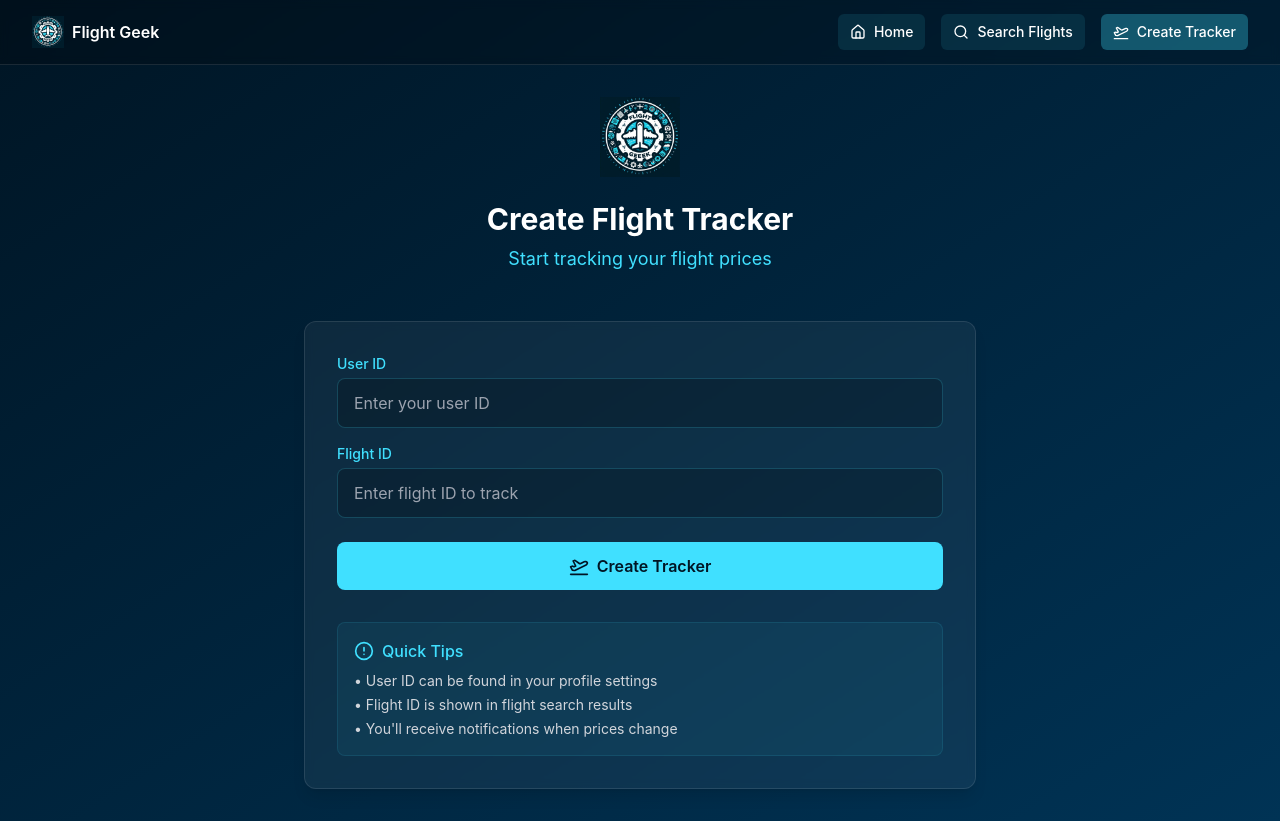
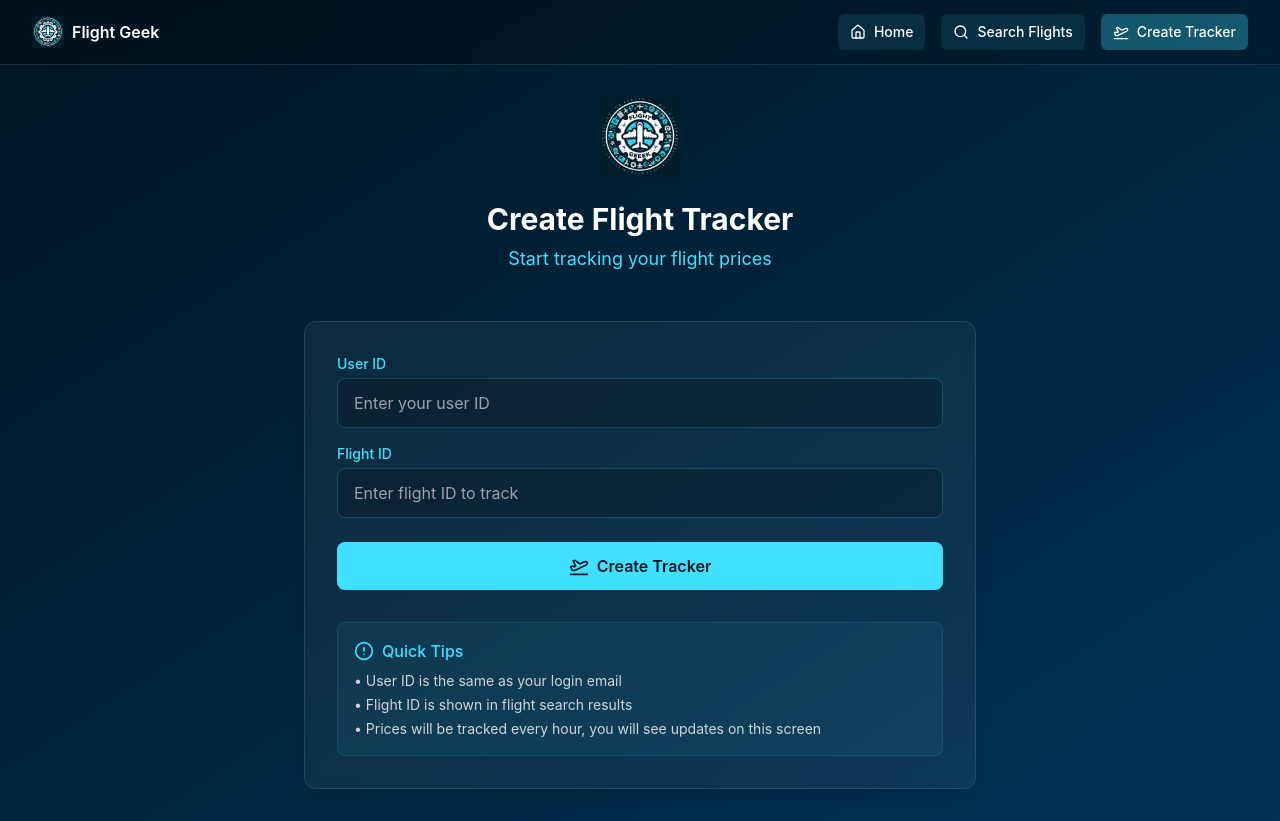
Before and after one commit to liamellison02/flight-geek, a React (Create React App) app in the folder frontend/: page /create-tracker in a window 1280 px wide. Built offline with nearby package versions, Linux system fonts and the light colour scheme.

Commit message:
updated quick tips on createtracker screen

```diff
--- a/frontend/src/components/CreateTracker.js
+++ b/frontend/src/components/CreateTracker.js
@@ -147,9 +147,9 @@ const CreateTracker = () => {
                                 Quick Tips
                             </h3>
                             <ul className="text-gray-300 text-sm space-y-1">
-                                <li>• User ID can be found in your profile settings</li>
+                                <li>• User ID is the same as your login email</li>
                                 <li>• Flight ID is shown in flight search results</li>
-                                <li>• You'll receive notifications when prices change</li>
+                                <li>• Prices will be tracked every hour, you will see updates on this screen</li>
                             </ul>
                         </div>
                     </div>
```
